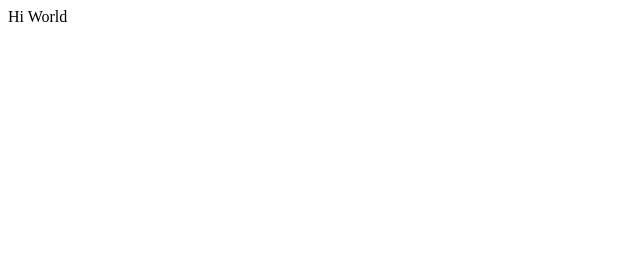
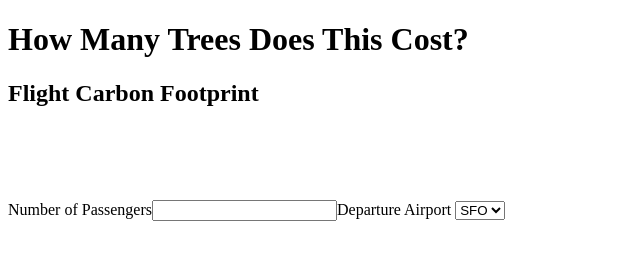
Before and after one commit to adrian-zaragoza/how-many-trees, a website built with webpack: page public/index.html in a window 1280 px wide. Shown: the whole page, without its empty margins (0-640 px from the left). Built offline with nearby package versions, Linux system fonts and the light colour scheme; files whose address does not match are found by name.

Commit message:
Add form for flightCategoryPage

```diff
--- a/app.js
+++ b/app.js
@@ -23,8 +23,6 @@ app.post('/carbonfootprint', jsonParser, (request, response) => {
   'Content-Type': 'application/json',
   'Authorization': 'Bearer DoRWhU2QqYwELzPyS10VQ'
 });
-  console.log(myHeaders)
-  console.log(request.body);
   fetch('https://www.carboninterface.com/api/v1/estimates', {
     "method": 'post',
     "headers": myHeaders,
--- a/public/index.html
+++ b/public/index.html
@@ -3,12 +3,29 @@
 
 <head>
   <meta charset="utf-8">
-  <title></title>
+  <title>How Many Trees Does This Cost?</title>
   <script type="text/javascript" src="./bundle.js"></script>
+  <link rel="stylesheet" href="./stylesheets/categories.css">
 </head>
 
 <body>
-  <main id='main'>Hi World</main>
+  <header>
+    <h1>How Many Trees Does This Cost?</h1>
+  </header>
+
+  <main id='main'>
+    <h2 class="category-title"></h2>
+    <div class='main-section'>
+      <aside class="nav-bar"></aside>
+      <div class="chart-sections">
+        <div class="category-chart"></div>
+        <div class="data-inputs-form">
+          <form class="carbonfootprint-form"></form>
+        </div>
+      </div>
+    </div>
+  </main>
+
 </body>
 
 </html>
--- a/public/javascripts/index.js
+++ b/public/javascripts/index.js
@@ -1,23 +1,32 @@
 const axios = require('axios');
-// axios.defaults.headers.common = {'Authorization': 'Bearer DoRWhU2QqYwELzPyS10VQ'}
-// axios.defaults.headers.post['Content-Type'] = 'application/json';
-// const sslRootCAs = require('ssl-root-cas/latest')
-// sslRootCAs.inject()
+
+
+const flightCategoryPage = () =>{
+    let titleEle = document.querySelector(".category-title");
+    let titleText = document.createTextNode("Flight Carbon Footprint");
+    titleEle.appendChild(titleText);
+
+    let dataForm = document.querySelector(".carbonfootprint-form");
+    dataForm.innerHTML += "<label>Number of Passengers<input type=number min=0></label>"
+    dataForm.innerHTML += "<label>Departure Airport <select><option>SFO</option></select></label>"
+}
+
 
 
 document.addEventListener('DOMContentLoaded', () => {
+    flightCategoryPage();
     console.log("I'm inside event listener")
-    axios.post('/carbonfootprint',{
-        "type": "flight",
-        "passengers": 2,
-        "legs": [{"departure_airport": "sfo", "destination_airport": "yyz"}, {"departure_airport": "yyz", "destination_airport": "sfo"}]
-    })
-    .then((response) => {
-        console.log(response);
-    })
-    .catch(function (error) {
-        console.log(error);
-    });
+    // axios.post('/carbonfootprint',{
+    //     "type": "flight",
+    //     "passengers": 2,
+    //     "legs": [{"departure_airport": "sfo", "destination_airport": "yyz"}, {"departure_airport": "yyz", "destination_airport": "sfo"}]
+    // })
+    // .then((response) => {
+    //     console.log(response);
+    // })
+    // .catch(function (error) {
+    //     console.log(error);
+    // });
 
     // let query = "grace hopper";
     // axios.get(`/search?string=${query}`)
--- /dev/null
+++ b/public/stylesheets/categories.css
@@ -0,0 +1,4 @@
+.category-title{
+  width: 300px;
+  height: 100px;
+}
```
